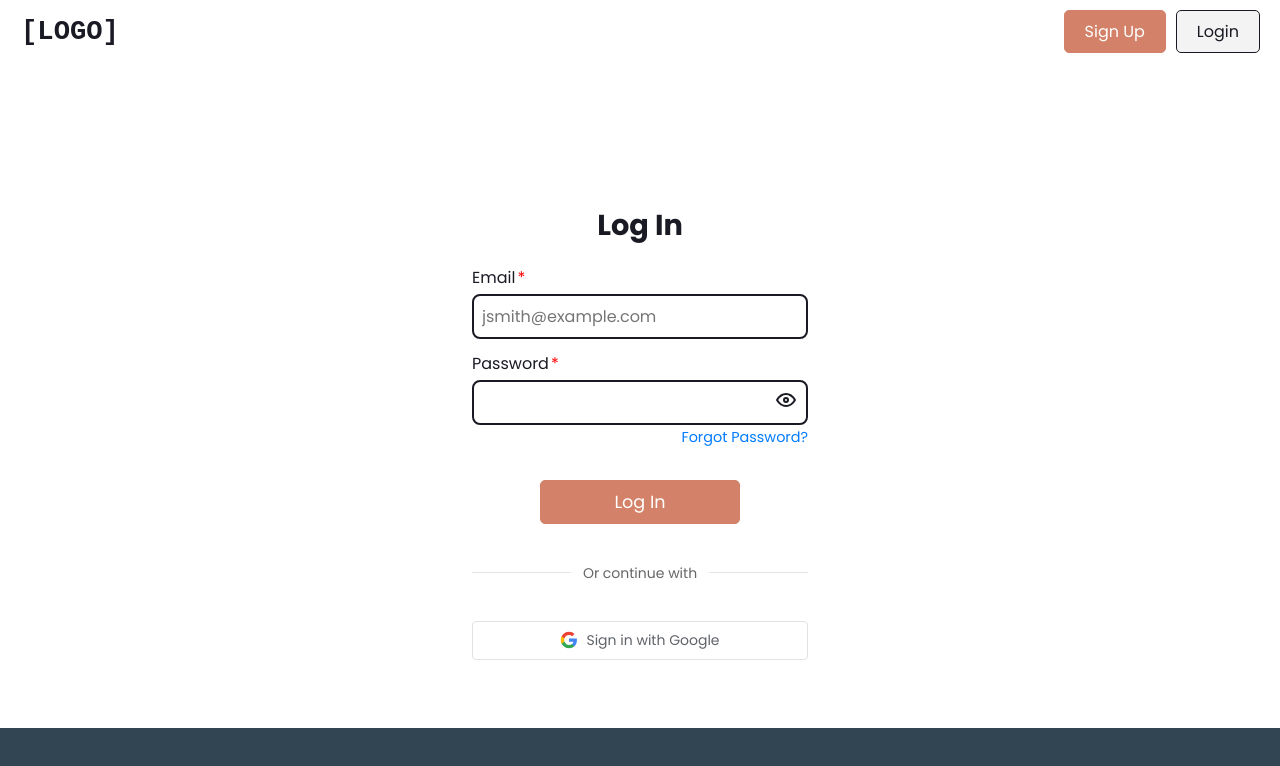
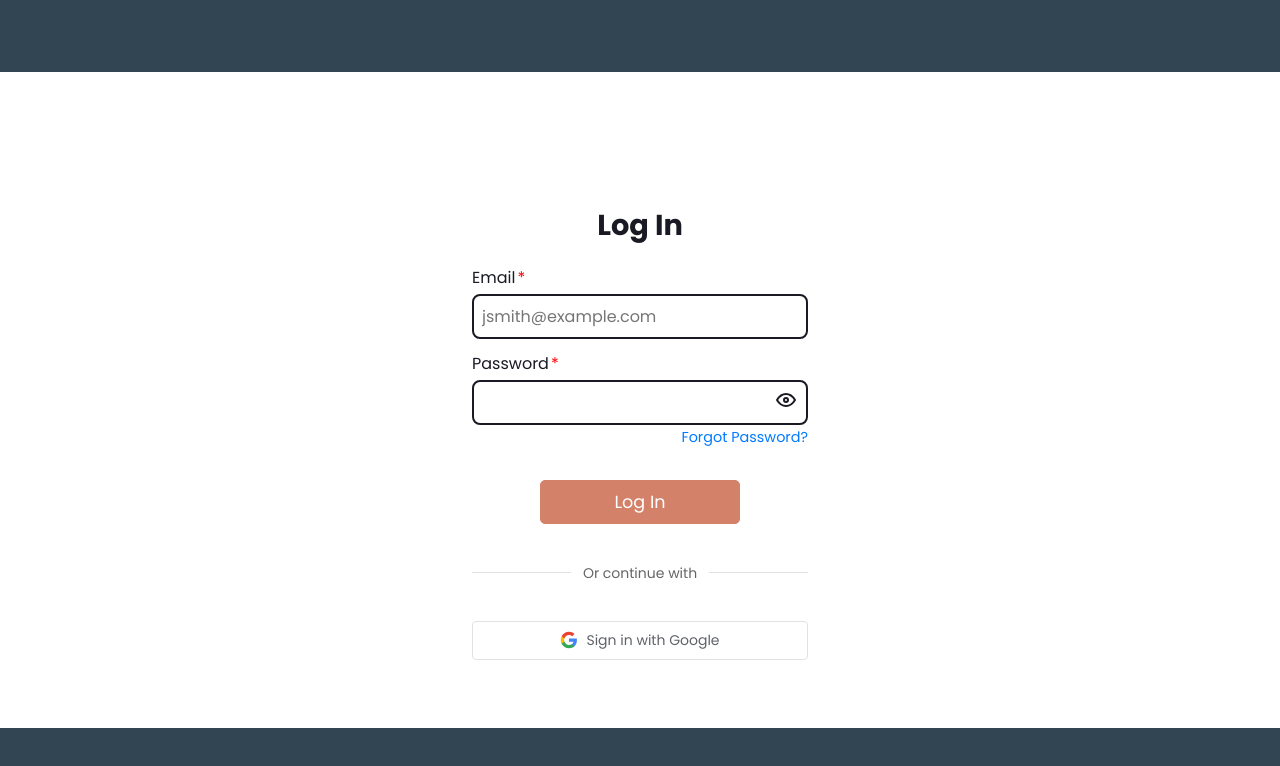
Before and after one commit to bbrockbrown/js-frontend, a React (Vite) app: page /login in a window 1280 px wide. Shown: the top 766 px of the page. Built offline with nearby package versions, Linux system fonts and the light colour scheme; no server answers.

Commit message:
footer & header progress

```diff
--- a/src/common/components/navigation/NavBar.jsx
+++ b/src/common/components/navigation/NavBar.jsx
@@ -7,6 +7,7 @@ import { Button } from '@/common/components/atoms/Button';
 import { useUser } from '@/common/contexts/UserContext';
 
 import LogoutModal from './LogoutModal';
+import Header from '@/pages/account/Header';
 
 const StyledNav = styled.nav`
   display: flex;
@@ -53,6 +54,9 @@ export default function NavBar() {
 
   return (
     <StyledNav>
+      <div style={{ display: "flex", justifyContent: "flex-start", zindex: "500" }}>
+          <Header />
+      </div>
       <LeftAligned>
         <LogoPlaceholder onClick={() => navigate('/')}>[LOGO]</LogoPlaceholder>
       </LeftAligned>
--- /dev/null
+++ b/src/pages/account/Header.jsx
@@ -0,0 +1,19 @@
+const Footer_Primary = () => (
+  <footer
+    style={{
+      backgroundColor: "var(--primary-blue)",
+      borderTop: "2px solid var(--primary-blue)",
+      position: "fixed",
+      width: "100%",
+      left: 0,
+      height: "70px",
+      top: 0,
+      color: "var(--primary-blue)"
+    }}
+  >
+  </footer>
+);
+
+export default function Footer() {
+    return <Footer_Primary />;
+};
```
